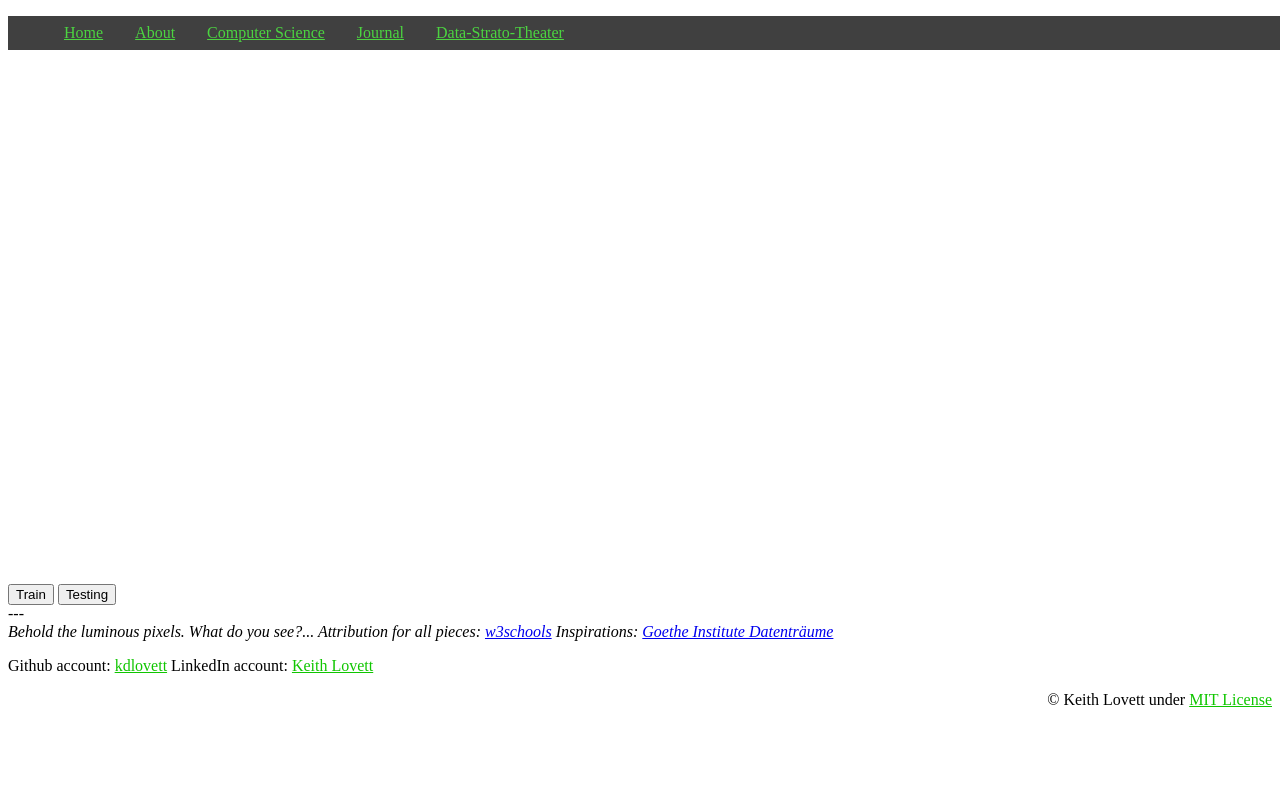
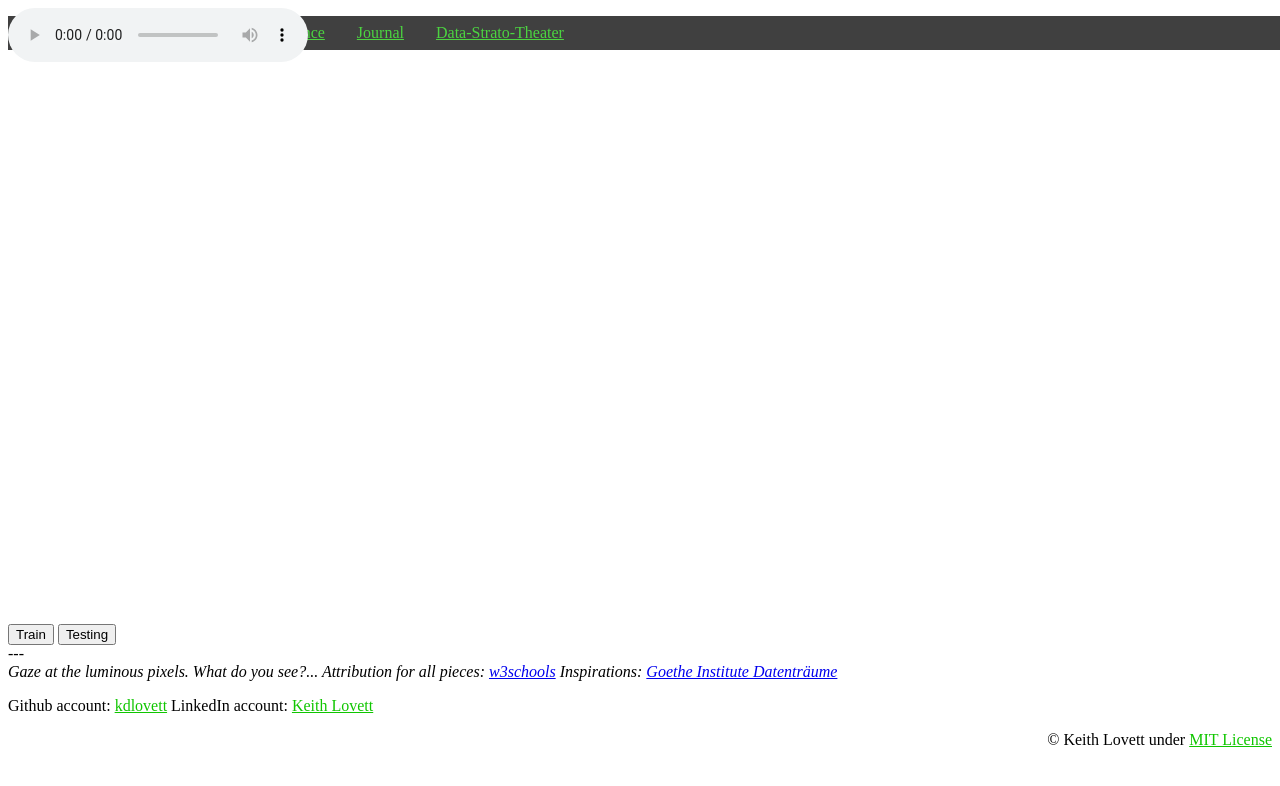
Before and after one commit to kdlovett/keith-website, a Jekyll site: the page built from showcase.html, in a window 1280 px wide. Shown: the top 786 px of the page. Built offline with Jekyll 4.4.1, drawn with Linux system fonts in a browser that asks for light colours.

Commit message:
adding music

```diff
--- a/showcase.html
+++ b/showcase.html
@@ -5,6 +5,9 @@ permalink: /theater/
 ---
 
 <link rel="stylesheet" type="text/css"  href="/keiths-site/css/theater.css">
+<audio controls loop>
+  <source src="/keiths-site/image_dir/theaterBackground.mp3" type="audio/mpeg">
+</audio>
 
   <head>
     <meta name="viewport" content="width=device-width, initial-scale=1.0"/>
@@ -42,5 +45,5 @@ permalink: /theater/
   </body>
 
 <br/>---<br/>
-  <i>Behold the luminous pixels. What do you see?... Attribution for all pieces: <a href="https://www.w3schools.com/graphics/game_intro.asp">w3schools</a>
+  <i>Gaze at the luminous pixels. What do you see?... Attribution for all pieces: <a href="https://www.w3schools.com/graphics/game_intro.asp">w3schools</a>
     Inspirations: <a href="http://www.goethe.de/ins/cn/lp/prj/dat/enindex.htm">Goethe Institute Datenträume</a></i>
```
Also changed, not shown: 1 other file.
